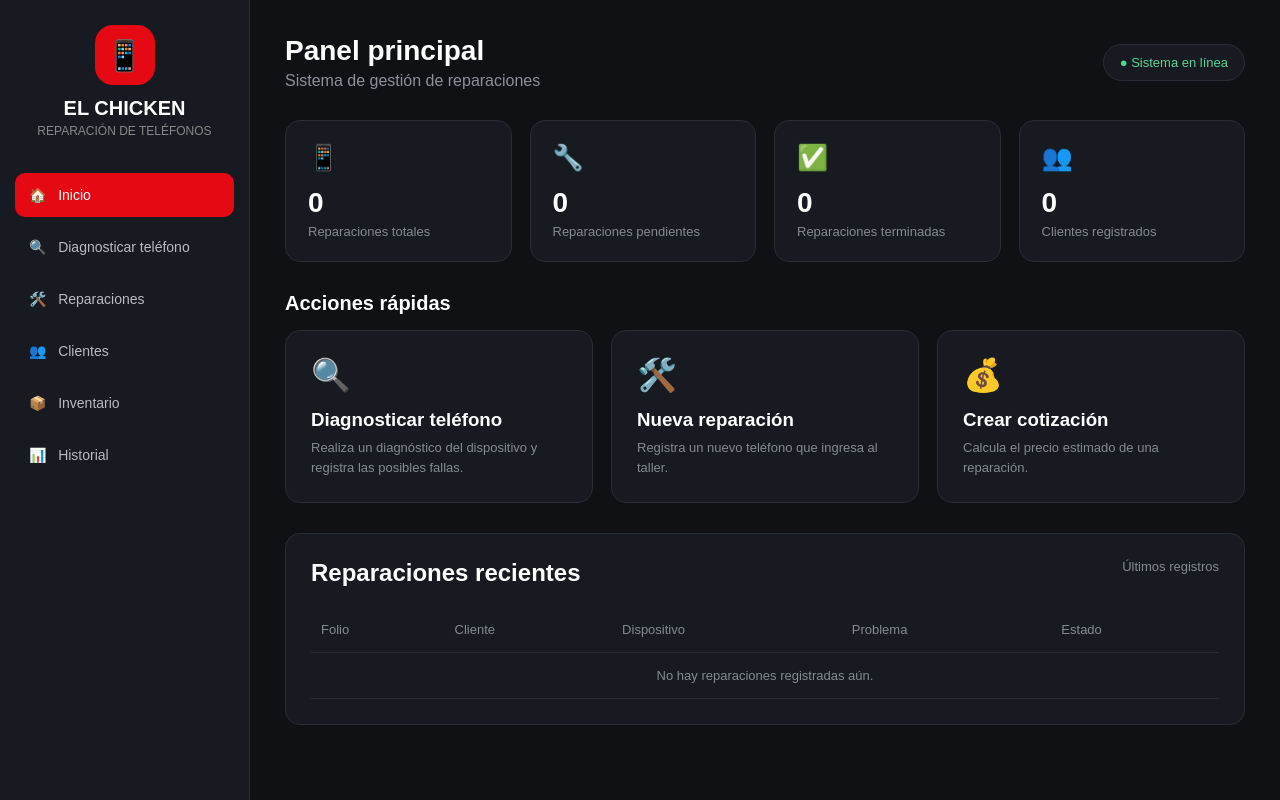
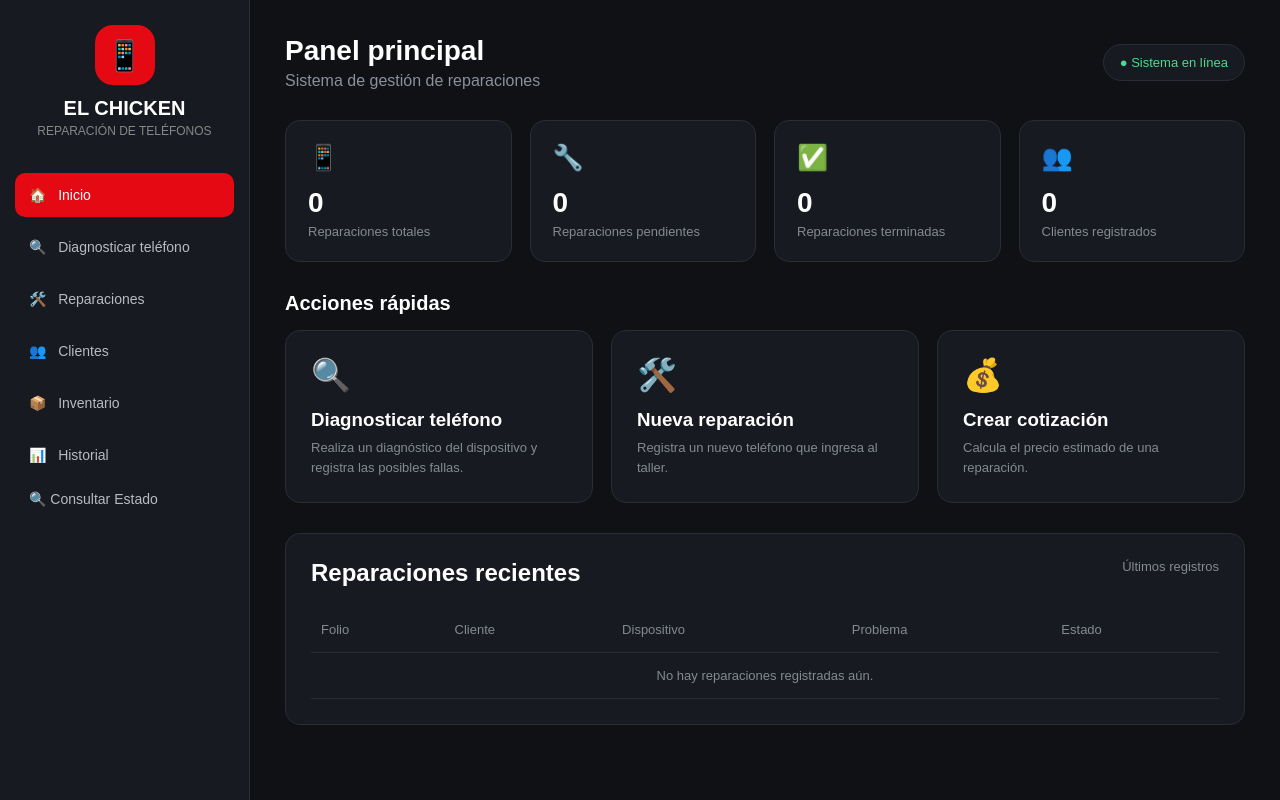
Before and after one commit to Reparacioneselchicken/Reparacion-el-Chicken, a Flask app: page / in a window 1280 px wide. Run offline with Flask 3, Linux system fonts and the light colour scheme; data that the repository does not hold is empty.

Commit message:
Update index.html

```diff
--- a/templates/index.html
+++ b/templates/index.html
@@ -38,6 +38,8 @@
 </li>
            <li>
     <a href="{{ url_for('historial') }}">📊 &nbsp; Historial</a>
+
+    <a href="/consultar">🔍 Consultar Estado</a>
 </li>
         </ul>
 
```
